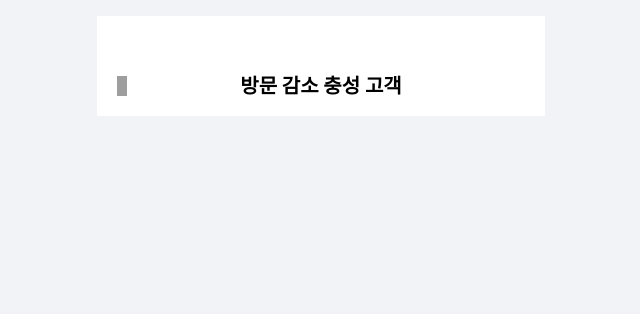
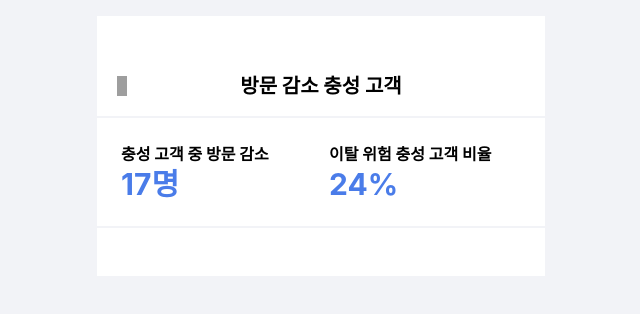
Before and after one commit to seongwon02/moki-campaign, a React (Vite) app in the folder frontend/: page /risk-loyal in a window 1280 px wide. Shown: the top 314 px of the page, without its empty margins (319-959 px from the left). Built offline with nearby package versions, Linux system fonts and the light colour scheme; no server answers; sample sign-in values are in the browser's storage; grey boxes are pictures that could not be loaded.

Commit message:
feat(fe): 방문 감소 충성 고객 정보 섹션 구현

```diff
--- a/frontend/src/pages/RiskLoyal.tsx
+++ b/frontend/src/pages/RiskLoyal.tsx
@@ -1,8 +1,6 @@
 import React, { useState } from "react";
-import { useDispatch } from "react-redux";
 import { useNavigate } from "react-router-dom";
 import Button from "../components/common/Button";
-import { type AppDispatch } from "../store";
 import backIcon from "../assets/icons/back.svg";
 
 interface Customer {
@@ -35,6 +33,28 @@ const RiskLoyal: React.FC = () => {
           </Button>
         </div>
       </div>
+      {/* Scrollable Content */}
+      <div className="w-full max-w-md overflow-y-auto hide-scrollbar">
+        {/* Section 1: 충성 고객 이탈 정보 표기 */}
+        <div className="bg-white xl p-6 mb-0.5 flex space-x-4">
+          <div className="w-1/2">
+            {/* Left Section */}
+            <p className="text-black font-bold text-base">
+              충성 고객 중 방문 감소
+            </p>
+            <p className="text-[#4A7CE9] font-bold text-3xl">17명</p>
+          </div>
+          <div className="w-1/2">
+            {/* Right Section */}
+            <p className="text-black font-bold text-base">
+              이탈 위험 충성 고객 비율
+            </p>
+            <p className="text-[#4A7CE9] font-bold text-3xl">24%</p>
+          </div>
+        </div>
+        {/* Section 2: 이탈 위험 충성 고객 리스트 */}
+        <div className="bg-white xl p-6 mb-0.5"></div>
+      </div>
     </div>
   );
 };
```
